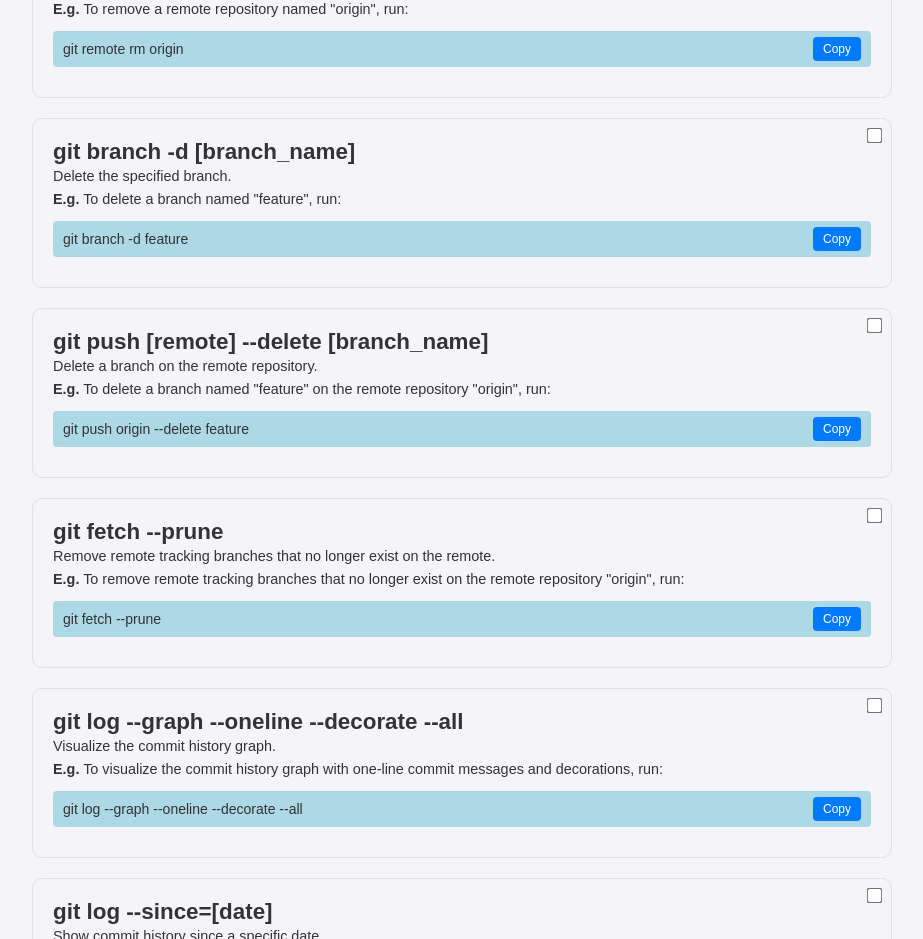
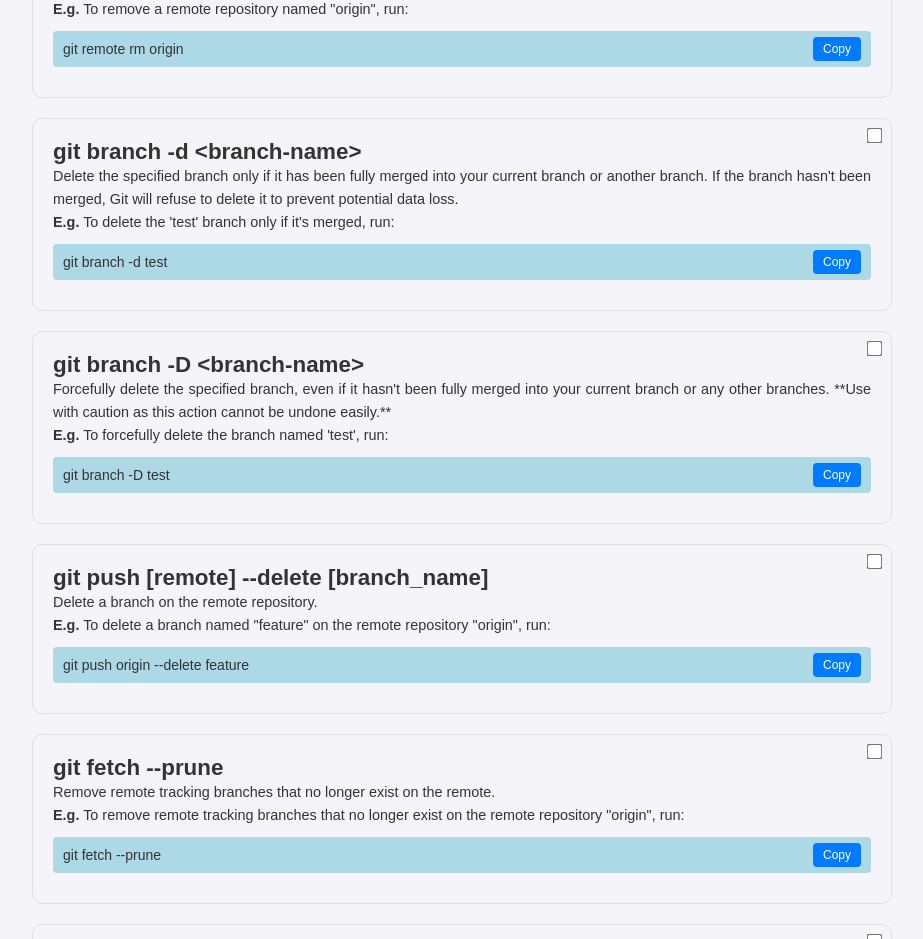
Before and after one commit to Majid-Ali-Watto/Git-factory, a React (Vite) app: page / in a window 1280 px wide. Shown: the part 9140-10079 px from the top of the page, without its empty margins (178-1101 px from the left). Built offline with nearby package versions, Linux system fonts and the light colour scheme.

Commit message:
rebase and revert commands added

```diff
--- a/dev-dist/sw.js
+++ b/dev-dist/sw.js
@@ -82,7 +82,7 @@ define(['./workbox-b5f7729d'], (function (workbox) { 'use strict';
     "revision": "3ca0b8505b4bec776b69afdba2768812"
   }, {
     "url": "index.html",
-    "revision": "0.91lc8b0flro"
+    "revision": "0.rnai0unmroo"
   }], {});
   workbox.cleanupOutdatedCaches();
   workbox.registerRoute(new workbox.NavigationRoute(workbox.createHandlerBoundToURL("index.html"), {
--- a/src/assets/commandsData.js
+++ b/src/assets/commandsData.js
@@ -310,11 +310,18 @@ const gitCommands = [
 		code: "git remote rm origin"
 	},
 	{
-		name: "git branch -d [branch_name]",
-		description: "Delete the specified branch.",
-		example: 'To delete a branch named "feature", run:',
-		code: "git branch -d feature"
+		name: "git branch -d <branch-name>",
+		description: "Delete the specified branch only if it has been fully merged into your current branch or another branch. If the branch hasn't been merged, Git will refuse to delete it to prevent potential data loss.",
+		example: "To delete the 'test' branch only if it's merged, run:",
+		code: "git branch -d test"
 	},
+	{
+		name: "git branch -D <branch-name>",
+		description: "Forcefully delete the specified branch, even if it hasn't been fully merged into your current branch or any other branches. **Use with caution as this action cannot be undone easily.**",
+		example: "To forcefully delete the branch named 'test', run:",
+		code: "git branch -D test"
+	},
+
 	{
 		name: "git push [remote] --delete [branch_name]",
 		description: "Delete a branch on the remote repository.",
```
